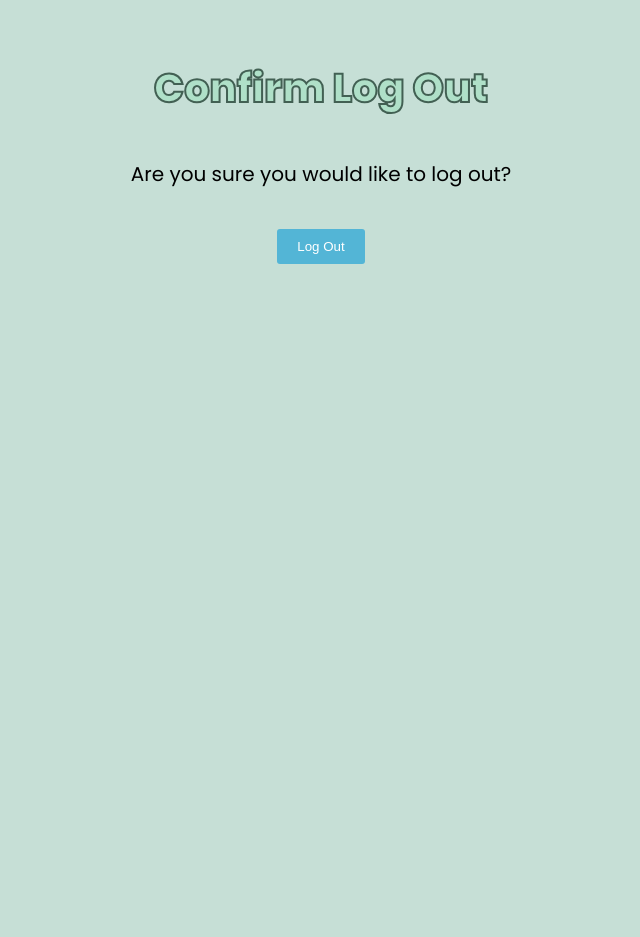
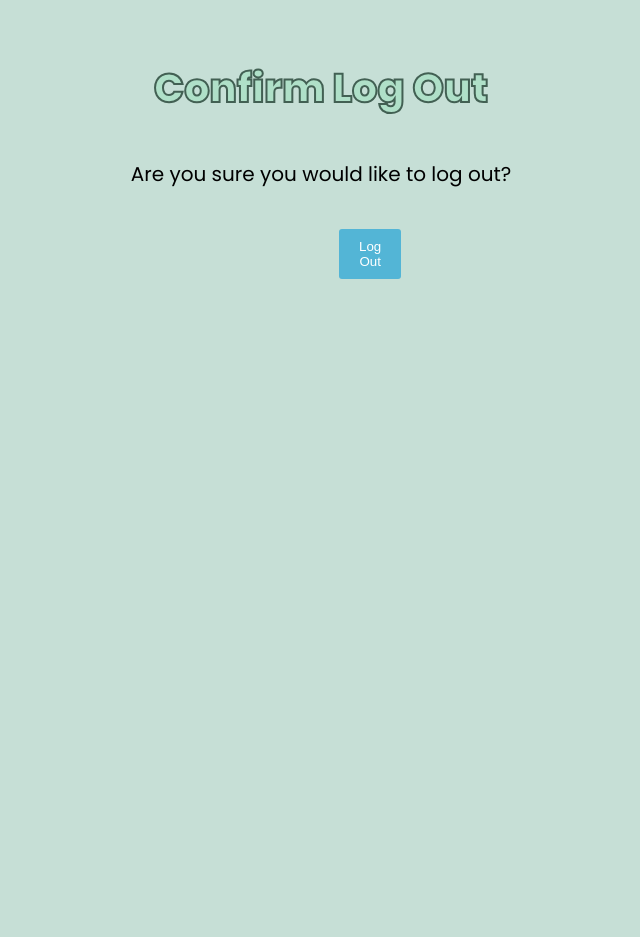
Before and after one commit to stanley-wei/CS35L-Project, a Django app: page /users/logout in a window 1280 px wide; the page is wider, and only the part inside the window is pictured. Shown: the part 76-1013 px from the top of that part, without its empty margins (319-959 px from the left). Before the commit the page ends 340 px from the top of that part, so only its background shows below. Run offline with Django 4.2, Linux system fonts and the light colour scheme; tables that the repository leaves empty hold one stand-in row (values such as "Sample post"); some libraries are stand-ins or nearby versions.

Commit message:
Last minute changes to formatting

```diff
--- a/static/css/logout.css
+++ b/static/css/logout.css
@@ -19,3 +19,13 @@
     text-align:center;
     font-weight:normal;
 }
+.sub{
+    margin-top:20px;
+    padding: 10px 20px;
+    background-color: rgb(83, 181, 214);
+    color: white;
+    border: none;
+    border-radius: 3px;
+    cursor: pointer;
+    margin:650px;
+}
--- a/static/css/review_book.css
+++ b/static/css/review_book.css
@@ -34,7 +34,7 @@
   align-items: center;
 }
 
-form p {
+.rev-b{
   margin-bottom: 5px;
   font-family: Verdana;
   font-size: 18px;
--- a/static/css/user_profile.css
+++ b/static/css/user_profile.css
@@ -46,7 +46,6 @@
     max-width:fit-content;
 }
 form {
-    display: flex;
     align-items: center;
     justify-content: center;
   }
--- a/templates/registration/logout.html
+++ b/templates/registration/logout.html
@@ -6,6 +6,6 @@
 <form class = "logout_form" method="post">
   {% csrf_token %}
   {{ form.as_p }}
-  <button type="submit">Log Out</button>
+  <button class = "sub" type="submit">Log Out</button>
 </form>
 {% endblock %}
--- a/templates/reviews/review_book.html
+++ b/templates/reviews/review_book.html
@@ -7,7 +7,7 @@
 
   <h4 class = "review-book">Reviewing "{{book.title}}" ({{book.pub_year}})</h4>
   <div class="review">
-    <form method="post">
+    <form class = "rev-b" method="post">
       {% csrf_token %}
       {% for field in form %}
         <p>
```
Also changed, not shown: db.sqlite3.
